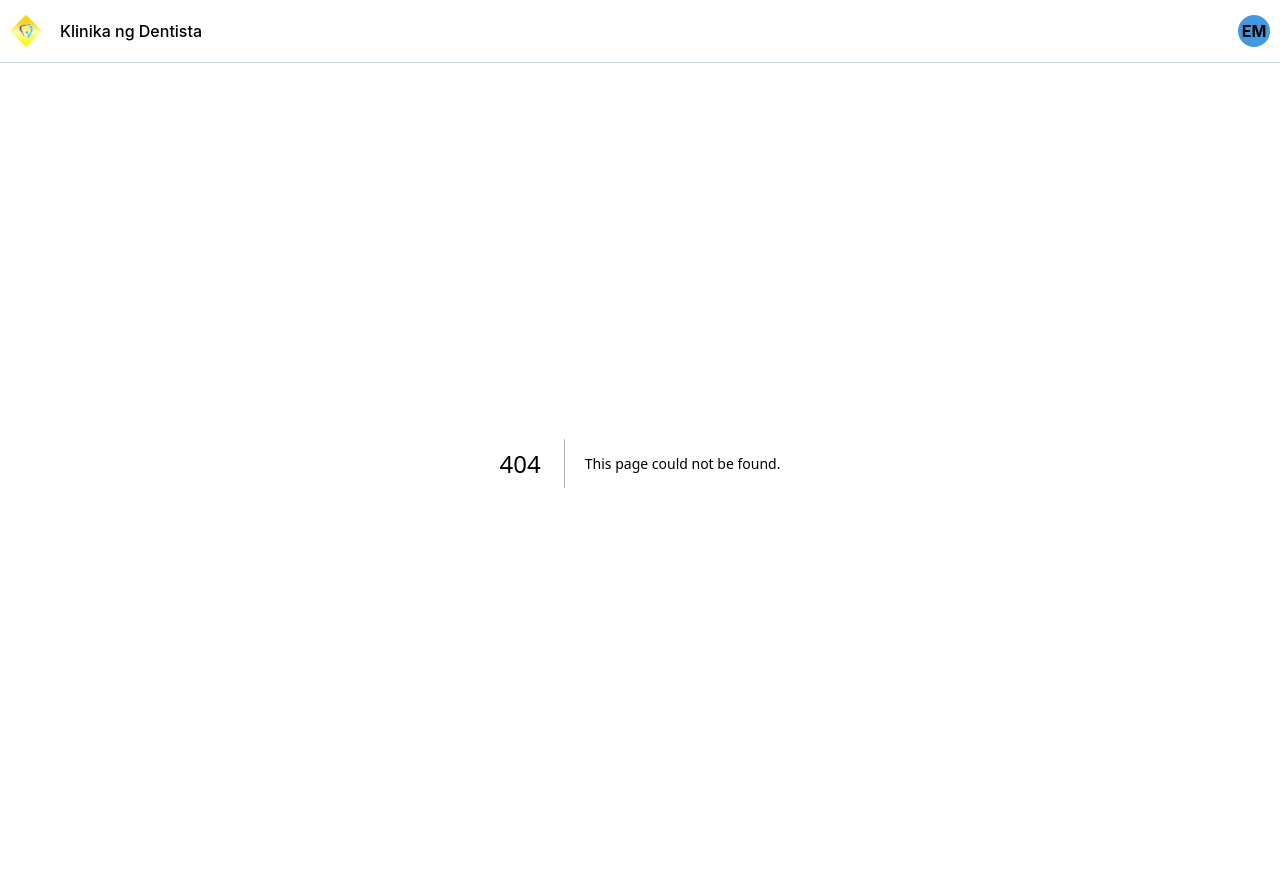
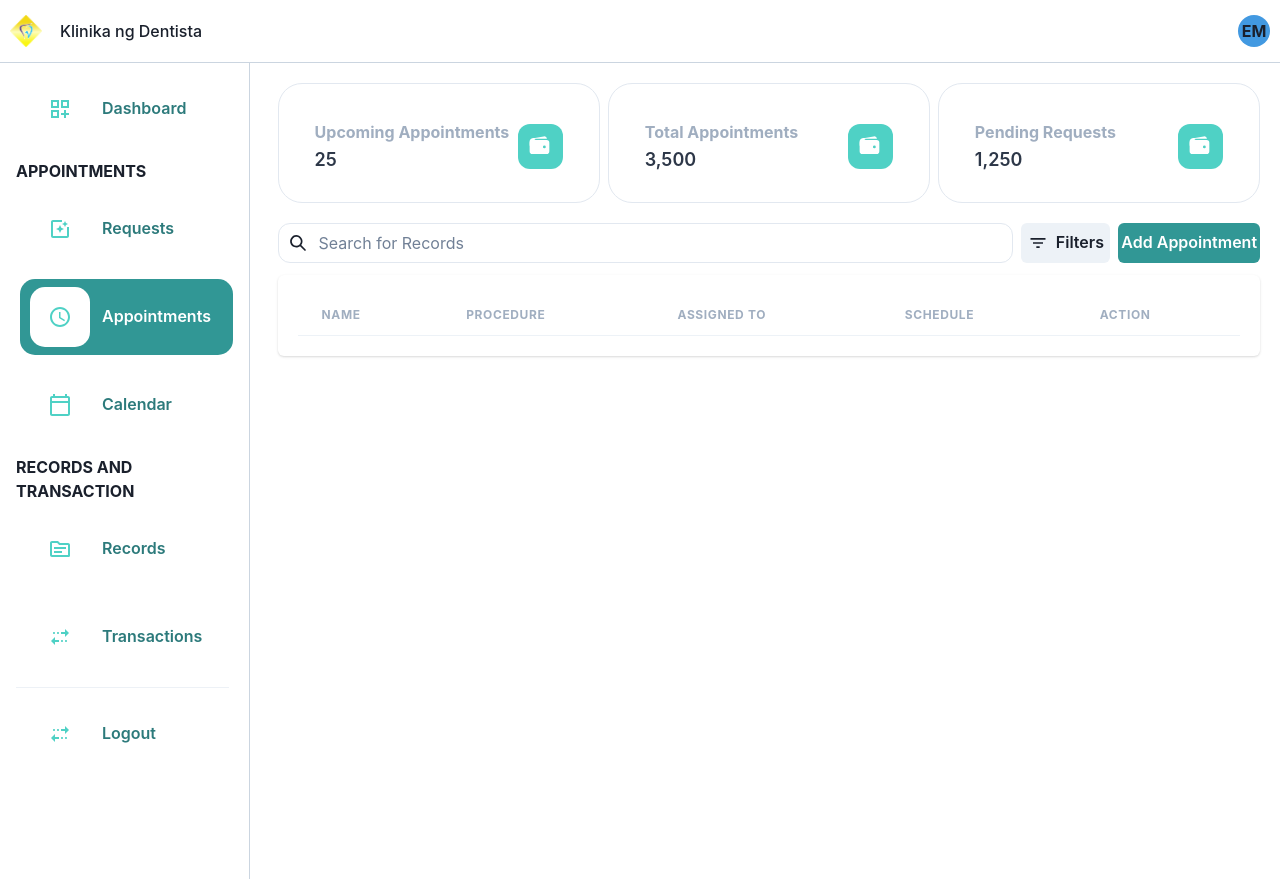
Before and after one commit to sepiisagun/knddras-employees, a Next.js app: page /appointments in a window 1280 px wide. Before the commit this address had no page. Built offline with nearby package versions, Linux system fonts and the light colour scheme.

Commit message:
feat: created appointments screen initial layout

```diff
--- /dev/null
+++ b/pages/appointments.js
@@ -0,0 +1,7 @@
+import AppointmentsScreen from "../src/modules/appointment/screens/AppointmentsScreen";
+
+const Appointment = () => {
+	return <AppointmentsScreen />;
+};
+
+export default Appointment;
--- a/src/constants/Endpoints.js
+++ b/src/constants/Endpoints.js
@@ -1,5 +1,5 @@
 const ENDPOINTS = {
-	APPOINTMENT: "appointment",
+	APPOINTMENTS: "appointments",
 	CALENDAR: "calendar",
 	DASHBOARD: "dashboard",
 	LOG_OUT: "logout",
--- a/src/constants/Links.js
+++ b/src/constants/Links.js
@@ -42,7 +42,7 @@ const Links = [
 			"doctor",
 			"associate_dentist",
 		],
-		href: `${ENDPOINTS.APPOINTMENT}`,
+		href: `${ENDPOINTS.APPOINTMENTS}`,
 		icon: MdSchedule,
 		key: 1,
 		location: "navbar",
--- a/src/constants/spiels.js
+++ b/src/constants/spiels.js
@@ -89,6 +89,7 @@ const spiels = {
 	// Buttons
 	BUTTON_ADD: "Add",
 	BUTTON_ADD_RECORD: "Add Record",
+	BUTTON_ADD_APPOINTMENT: "Add Appointment",
 	BUTTON_BACK: "Back",
 	BUTTON_BOOK_NOW: "Book Now",
 	BUTTON_CANCEL: "Cancel",
--- /dev/null
+++ b/src/modules/appointment/components/AppointmentsSearchBar.js
@@ -0,0 +1,59 @@
+import {
+	Box,
+	Button,
+	Flex,
+	HStack,
+	Icon,
+	Input,
+	InputGroup,
+	InputLeftElement,
+	useDisclosure,
+} from "@chakra-ui/react";
+import React, { useState } from "react";
+import { SearchIcon } from "@chakra-ui/icons";
+import { MdFilterList } from "react-icons/md";
+import spiels from "../../../constants/spiels";
+import SetAppointmentModal from "./SetAppointmentModal";
+
+const AppointmentsSearchBar = () => {
+	const { onOpen: onOpenForgot } = useDisclosure();
+	const {
+		isOpen: isOpenModal,
+		onClose: onCloseModal,
+		onOpen: onOpenModal,
+	} = useDisclosure();
+	const [showFilter, setShowFilter] = useState(false);
+	return (
+		<HStack py={3}>
+			<InputGroup>
+				<InputLeftElement pointerEvents="none">
+					<SearchIcon boxSize={4} />
+				</InputLeftElement>
+				<Input
+					borderRadius="xl"
+					placeholder={spiels.PLACEHOLDER_SEARCH}
+					type="text"
+				/>
+			</InputGroup>
+
+			<Button
+				onClick={() => {
+					setShowFilter(!showFilter);
+				}}
+			>
+				<Flex justifyContent="center" mr={2}>
+					<Icon as={MdFilterList} h={5} w={5} />
+				</Flex>
+				<Box justifyContent="center">{spiels.TEXT_FILTER}</Box>
+			</Button>
+			<SetAppointmentModal
+				isOpenModal={isOpenModal}
+				onCloseModal={onCloseModal}
+				onOpenForgot={onOpenForgot}
+				onOpenModal={onOpenModal}
+			/>
+		</HStack>
+	);
+};
+
+export default AppointmentsSearchBar;
--- /dev/null
+++ b/src/modules/appointment/components/SetAppointmentModal.js
@@ -0,0 +1,136 @@
+import {
+	Box,
+	Button,
+	FormControl,
+	FormErrorMessage,
+	FormHelperText,
+	FormLabel,
+	Input,
+	Modal,
+	ModalBody,
+	ModalCloseButton,
+	ModalContent,
+	ModalFooter,
+	ModalHeader,
+	ModalOverlay,
+	Select,
+} from "@chakra-ui/react";
+import React, { useState } from "react";
+import spiels from "../../../constants/spiels";
+import {
+	APPOINTMENT_USERS,
+	PROCEDURE,
+} from "../../../constants/temporaryValues";
+
+const SetAppointmentModal = ({ isOpenModal, onCloseModal, onOpenModal }) => {
+	const [date, setDate] = useState("");
+
+	const handleDateChange = (e) => setDate(e.target.value);
+
+	const isDateError = date === "";
+
+	return (
+		<>
+			<Button
+				colorScheme="teal"
+				onClick={onOpenModal}
+				px={5}
+				w="fit-content"
+			>
+				{spiels.BUTTON_ADD_APPOINTMENT}
+			</Button>
+
+			<Modal isCentered isOpen={isOpenModal} onClose={onCloseModal}>
+				<ModalOverlay />
+				<ModalContent>
+					<ModalHeader>{spiels.BUTTON_ADD_APPOINTMENT}</ModalHeader>
+					<ModalCloseButton mt={3} />
+					<ModalBody>
+						<FormControl isInvalid={isDateError}>
+							<FormLabel>{spiels.FORM_DATE}</FormLabel>
+							<Input
+								borderRadius="md"
+								fontSize="sm"
+								ms="4px"
+								onChange={handleDateChange}
+								size="lg"
+								type="datetime-local"
+								value={date}
+							/>
+							{!isDateError ? (
+								<FormHelperText />
+							) : (
+								<FormErrorMessage mb="24px" px={2}>
+									Error Message
+								</FormErrorMessage>
+							)}
+						</FormControl>
+						<FormControl mb={2}>
+							<Box>
+								<FormLabel>
+									{spiels.FORM_SELECT_PATIENT}
+								</FormLabel>
+								<Select>
+									{APPOINTMENT_USERS.map((user) => (
+										<option
+											key={user.name}
+											value={user.name}
+										>
+											{user.name}
+										</option>
+									))}
+								</Select>
+							</Box>
+						</FormControl>
+						<FormControl mb={2}>
+							<Box>
+								<FormLabel>{spiels.FORM_PROCEDURE}</FormLabel>
+								<Select>
+									{PROCEDURE.map((procedureItem) => (
+										<option
+											key={procedureItem.procedure}
+											value={procedureItem.procedure}
+										>
+											{procedureItem.procedure}
+										</option>
+									))}
+								</Select>
+							</Box>
+						</FormControl>
+						<FormControl mb={2}>
+							<Box>
+								<FormLabel>
+									{spiels.FORM_ASSIGN_DENTIST}
+								</FormLabel>
+								<Select>
+									{APPOINTMENT_USERS.map((dentist) => (
+										<option
+											key={dentist.dentist}
+											value={dentist.dentist}
+										>
+											{dentist.dentist}
+										</option>
+									))}
+								</Select>
+							</Box>
+						</FormControl>
+					</ModalBody>
+					<ModalFooter>
+						<Button
+							colorScheme="gray"
+							mr={3}
+							onClick={onCloseModal}
+						>
+							{spiels.BUTTON_CANCEL}
+						</Button>
+						<Button colorScheme="blue" variant="solid">
+							{spiels.BUTTON_SUBMIT}
+						</Button>
+					</ModalFooter>
+				</ModalContent>
+			</Modal>
+		</>
+	);
+};
+
+export default SetAppointmentModal;
--- a/src/modules/appointment/screens/AppointmentScreen.js
+++ /dev/null
@@ -1,5 +0,0 @@
-const AppointmentScreen = () => {
-	return <div>AppointmentScreen</div>;
-};
-
-export default AppointmentScreen;
--- /dev/null
+++ b/src/modules/appointment/screens/AppointmentsScreen.js
@@ -0,0 +1,78 @@
+import {
+	Box,
+	Card,
+	CardHeader,
+	Grid,
+	useColorModeValue,
+} from "@chakra-ui/react";
+import ProfileLayout from "../../../layout/ProfileLayout";
+import StrapiTable from "../../../components/Table";
+import MiniStatistics from "../../../components/MiniStatisticsCount";
+import WalletIcon from "../../../components/Icons/Icons";
+import AppointmentsSearchBar from "../components/AppointmentsSearchBar";
+
+const AppointmentsScreen = () => {
+	const RECORDS_COUNTERS = [
+		{
+			title: "Upcoming Appointments",
+			value: "25",
+		},
+		{
+			title: "Total Appointments",
+			value: "3,500",
+		},
+		{
+			title: "Pending Requests",
+			value: "1,250",
+		},
+	];
+	const iconBoxInside = useColorModeValue("white", "white");
+	return (
+		<ProfileLayout>
+			<Box maxW="auto" p={{ base: 4, md: 5 }}>
+				<Grid
+					gap="2"
+					templateColumns={{ sm: "5fr", xl: "repeat(3, 1fr)" }}
+				>
+					{RECORDS_COUNTERS.map((counterValue) => (
+						<Card
+							key={counterValue}
+							borderRadius="3xl"
+							h="120px"
+							mb={2}
+							p="16px"
+							variant="outline"
+						>
+							<CardHeader mb="1px">
+								<MiniStatistics
+									count={counterValue.value}
+									icon={
+										<WalletIcon
+											color={iconBoxInside}
+											h="24px"
+											w="24px"
+										/>
+									}
+									title={counterValue.title}
+								/>
+							</CardHeader>
+						</Card>
+					))}
+				</Grid>
+				<AppointmentsSearchBar />
+				<StrapiTable
+					action={["Edit"]}
+					headerTitles={[
+						"Name",
+						"Procedure",
+						"Assigned To",
+						"Schedule",
+						"Action",
+					]}
+				/>
+			</Box>
+		</ProfileLayout>
+	);
+};
+
+export default AppointmentsScreen;
--- a/src/modules/request/screens/RequestScreen.js
+++ b/src/modules/request/screens/RequestScreen.js
@@ -1,5 +1,5 @@
-import SearchBar from "../../../components/Search/SearchBar";
 import ProfileLayout from "../../../layout/ProfileLayout";
+import SearchBar from "../../records/components/SearchBar";
 
 const RequestScreen = () => {
 	return (
```
Also changed, not shown: pages/appointment.js (deleted, +0 -7 lines).
